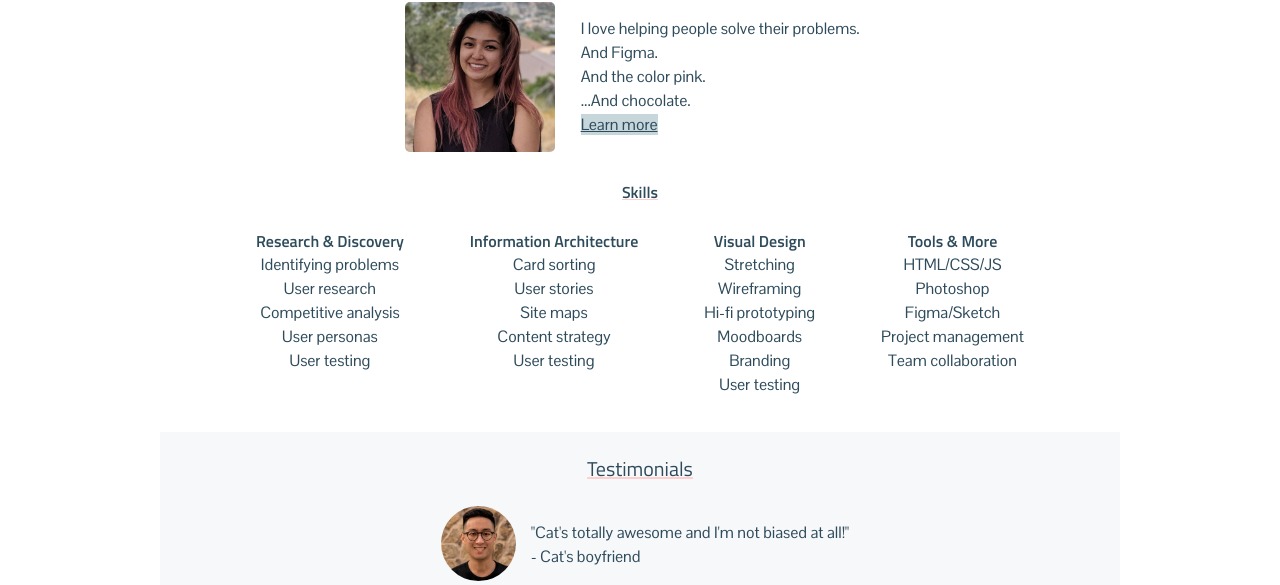
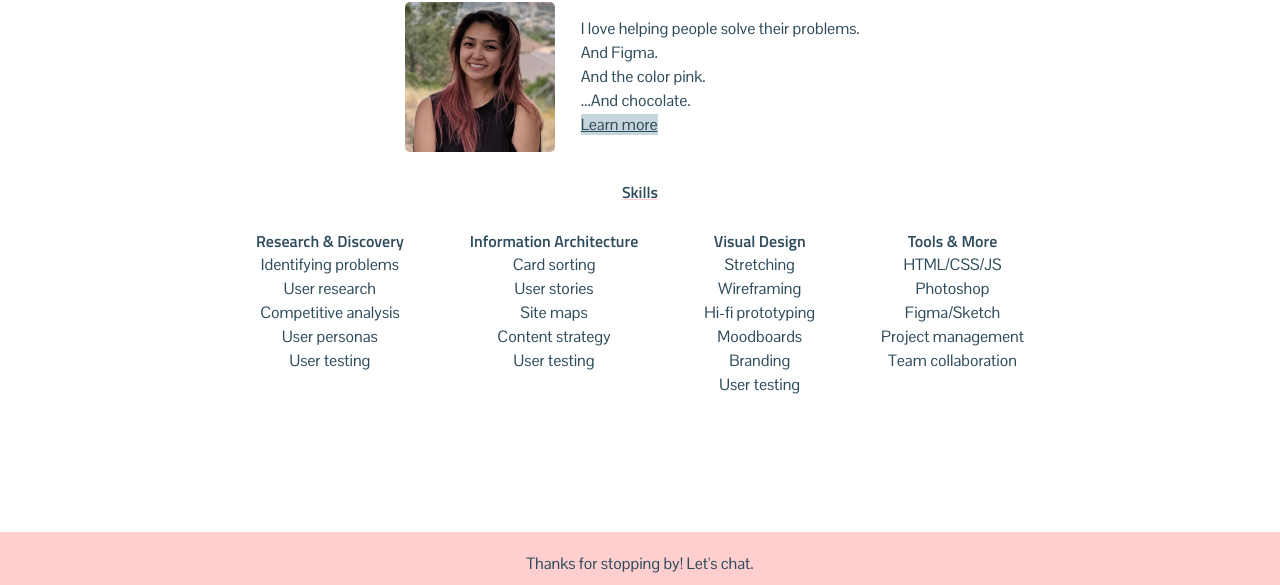
Before and after one commit to cjmd/cjmd.github.io, a plain HTML site: page index.html in a window 1280 px wide. Shown: the part 859-1444 px from the top of the page. Drawn offline with Linux system fonts and the light colour scheme.

Commit message:
Removed testimonials because omg that's so embarrassing

```diff
--- a/index.html
+++ b/index.html
@@ -110,7 +110,7 @@
             </div>
           </section>
 
-        <section class="testimonials">
+        <section class="testimonials" style="display:none">
           <h2><span class="underline">Testimonials</span></h2>
           <div class="oneTestimonial">
             <div class="kelvin"><img src="../images/kelvin.jpg" style="border-radius:75px;height:75px;width:75px" alt="Photo of Kelvin"></div>
```
